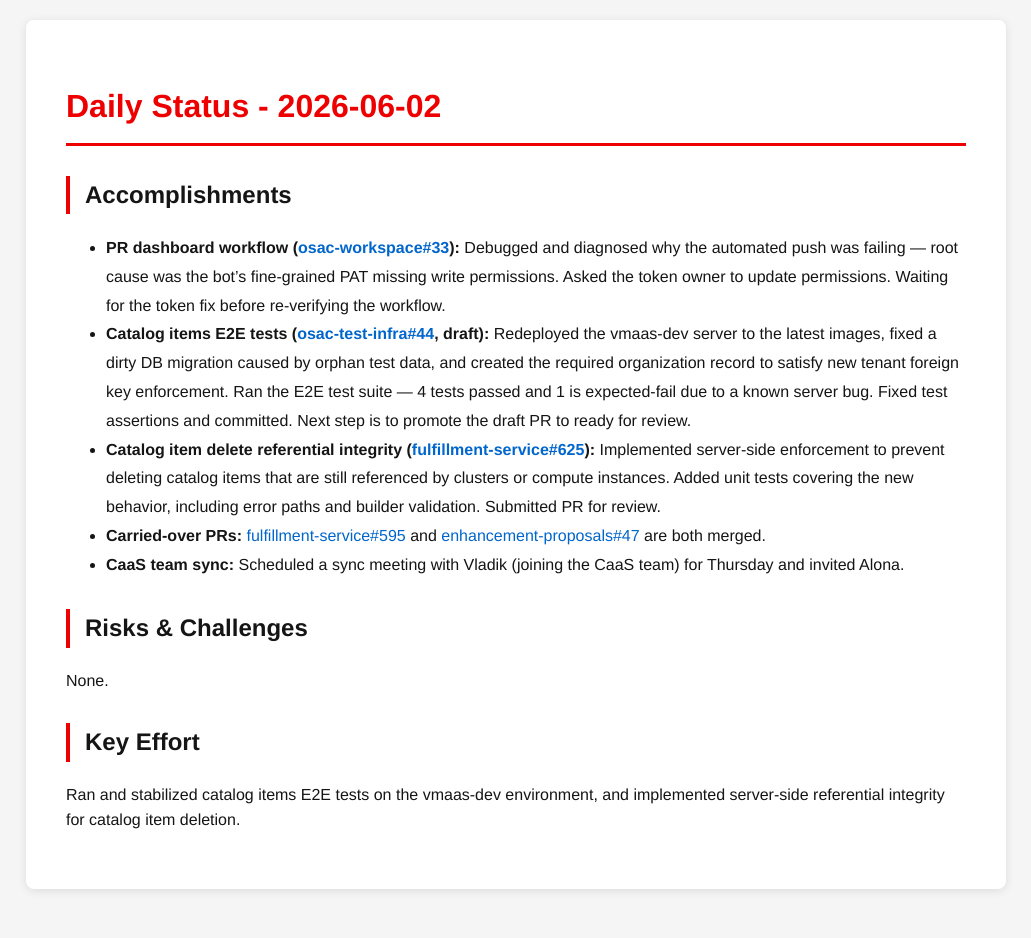
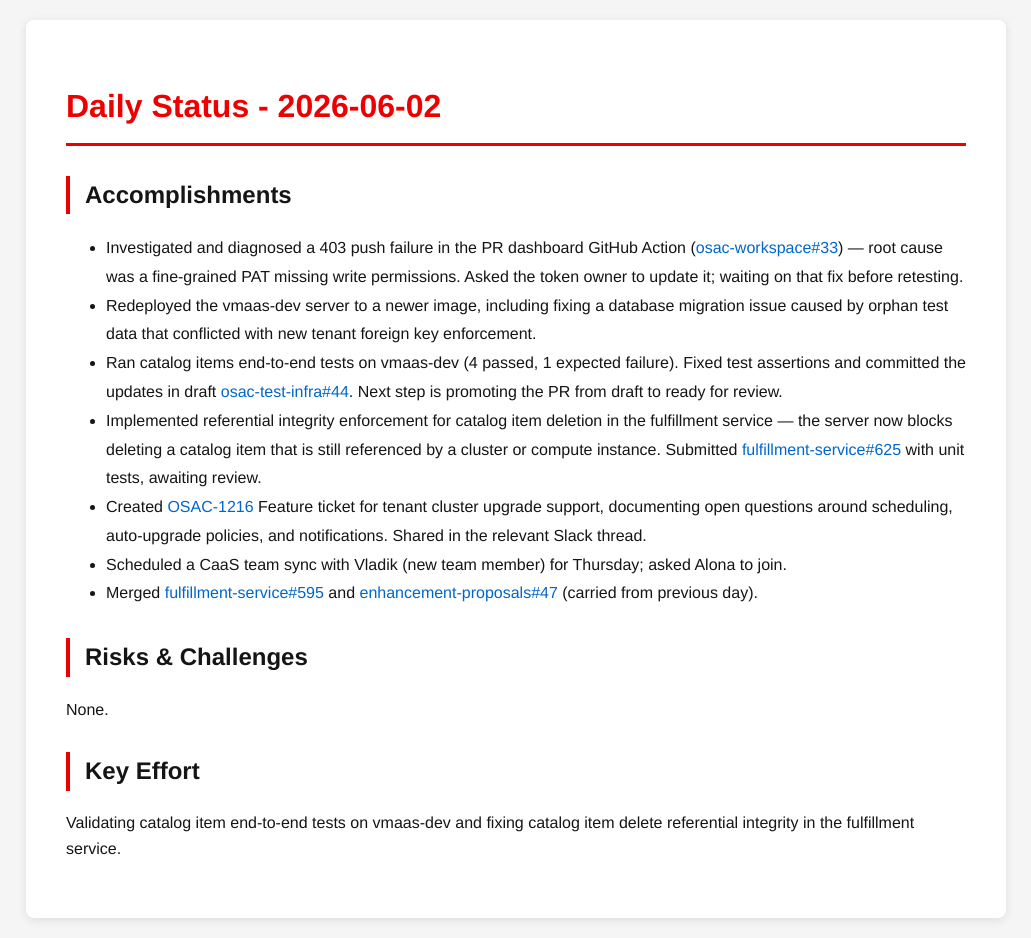
Before and after one commit to tzvatot/daily-status, a Jekyll site: the page built from 2026-06-02.md, in a window 1280 px wide. Shown: the whole page, without its empty margins (124-1155 px from the left). Built offline with Jekyll 4.4.1, drawn with Linux system fonts in a browser that asks for light colours; before the commit the page ends 909 px from its top, so only the background shows below that.

Commit message:
Daily status update - 2026-06-02

```diff
--- a/2026-06-02.md
+++ b/2026-06-02.md
@@ -7,14 +7,16 @@ date: 2026-06-02
 # Daily Status - 2026-06-02
 
 ## Accomplishments
-- **PR dashboard workflow ([osac-workspace#33](https://github.com/osac-project/osac-workspace/pull/33)):** Debugged and diagnosed why the automated push was failing — root cause was the bot's fine-grained PAT missing write permissions. Asked the token owner to update permissions. Waiting for the token fix before re-verifying the workflow.
-- **Catalog items E2E tests ([osac-test-infra#44](https://github.com/osac-project/osac-test-infra/pull/44), draft):** Redeployed the vmaas-dev server to the latest images, fixed a dirty DB migration caused by orphan test data, and created the required organization record to satisfy new tenant foreign key enforcement. Ran the E2E test suite — 4 tests passed and 1 is expected-fail due to a known server bug. Fixed test assertions and committed. Next step is to promote the draft PR to ready for review.
-- **Catalog item delete referential integrity ([fulfillment-service#625](https://github.com/osac-project/fulfillment-service/pull/625)):** Implemented server-side enforcement to prevent deleting catalog items that are still referenced by clusters or compute instances. Added unit tests covering the new behavior, including error paths and builder validation. Submitted PR for review.
-- **Carried-over PRs:** [fulfillment-service#595](https://github.com/osac-project/fulfillment-service/pull/595) and [enhancement-proposals#47](https://github.com/osac-project/enhancement-proposals/pull/47) are both merged.
-- **CaaS team sync:** Scheduled a sync meeting with Vladik (joining the CaaS team) for Thursday and invited Alona.
+- Investigated and diagnosed a 403 push failure in the PR dashboard GitHub Action ([osac-workspace#33](https://github.com/osac-project/osac-workspace/pull/33)) — root cause was a fine-grained PAT missing write permissions. Asked the token owner to update it; waiting on that fix before retesting.
+- Redeployed the vmaas-dev server to a newer image, including fixing a database migration issue caused by orphan test data that conflicted with new tenant foreign key enforcement.
+- Ran catalog items end-to-end tests on vmaas-dev (4 passed, 1 expected failure). Fixed test assertions and committed the updates in draft [osac-test-infra#44](https://github.com/osac-project/osac-test-infra/pull/44). Next step is promoting the PR from draft to ready for review.
+- Implemented referential integrity enforcement for catalog item deletion in the fulfillment service — the server now blocks deleting a catalog item that is still referenced by a cluster or compute instance. Submitted [fulfillment-service#625](https://github.com/osac-project/fulfillment-service/pull/625) with unit tests, awaiting review.
+- Created [OSAC-1216](https://redhat.atlassian.net/browse/OSAC-1216) Feature ticket for tenant cluster upgrade support, documenting open questions around scheduling, auto-upgrade policies, and notifications. Shared in the relevant Slack thread.
+- Scheduled a CaaS team sync with Vladik (new team member) for Thursday; asked Alona to join.
+- Merged [fulfillment-service#595](https://github.com/osac-project/fulfillment-service/pull/595) and [enhancement-proposals#47](https://github.com/osac-project/enhancement-proposals/pull/47) (carried from previous day).
 
 ## Risks & Challenges
 None.
 
 ## Key Effort
-Ran and stabilized catalog items E2E tests on the vmaas-dev environment, and implemented server-side referential integrity for catalog item deletion.
+Validating catalog item end-to-end tests on vmaas-dev and fixing catalog item delete referential integrity in the fulfillment service.
```
